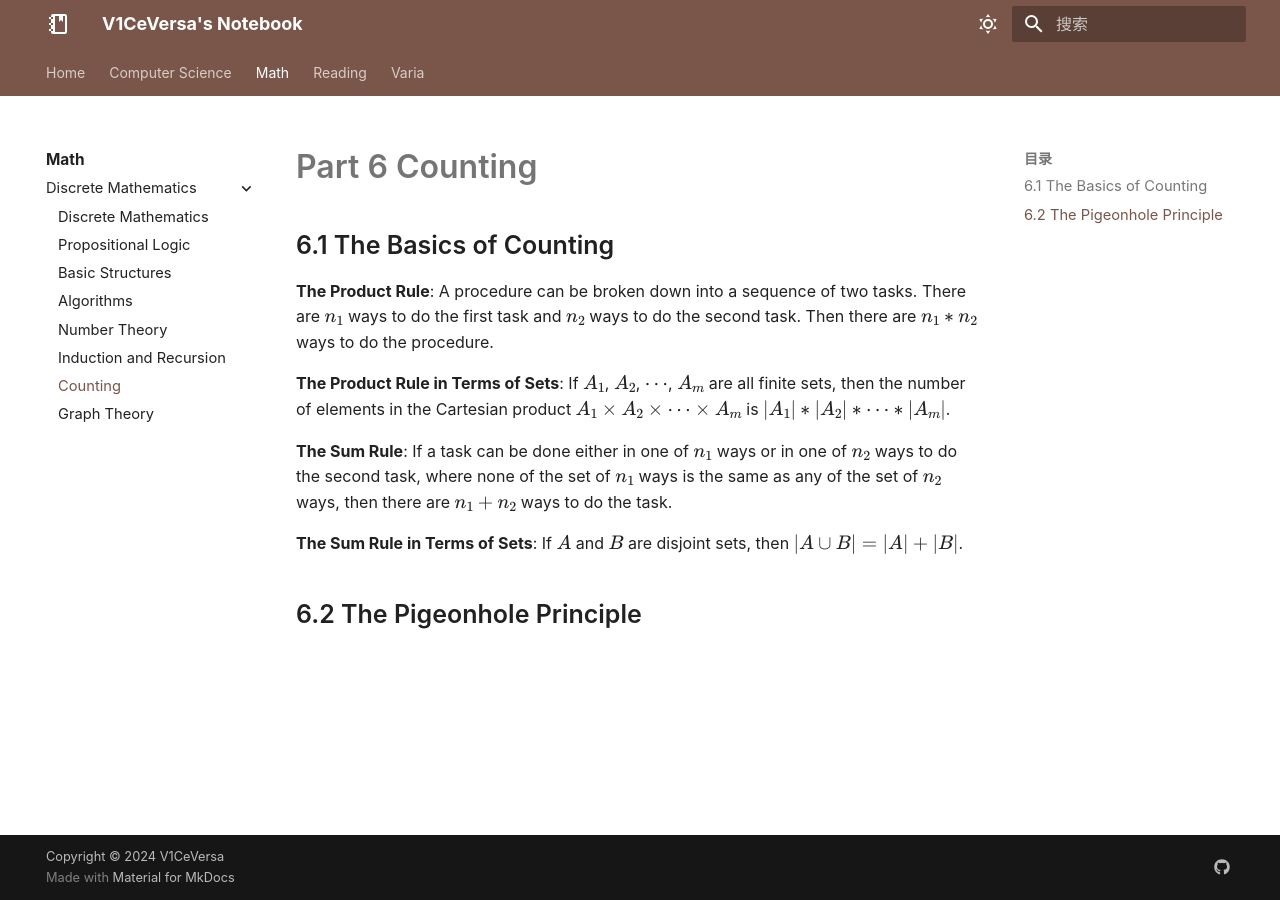
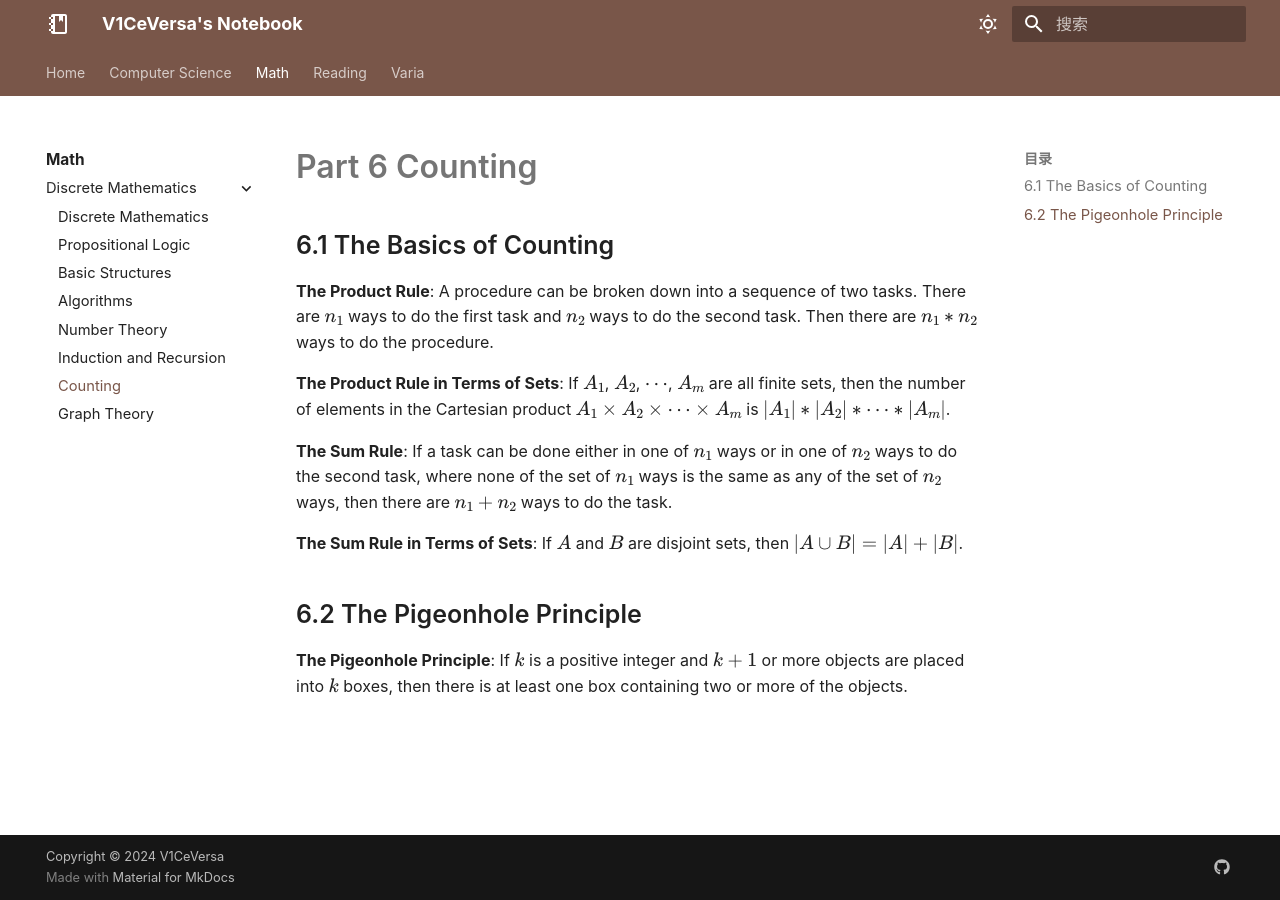
Before and after one commit to V1CeVersaa/V1CeVersaa.github.io, an MkDocs documentation site: the page built from docs/Math/Discrete Mathematics/06 Counting.md, in a window 1280 px wide. Built offline with MkDocs 1.6.1 and Material for MkDocs 9.7.7, drawn with Linux system fonts in a browser that asks for light colours; nearby versions of some CDN libraries; some web fonts are replaced; comment, search, counter and statistics services are not loaded; a style sheet for code colours, icons or effects is not loaded.

Commit message:
docs: test for autoSync ver2

```diff
--- a/docs/Math/Discrete Mathematics/06 Counting.md
+++ b/docs/Math/Discrete Mathematics/06 Counting.md
@@ -11,3 +11,5 @@
 **The Sum Rule in Terms of Sets**: If $A$ and $B$ are disjoint sets, then $|A \cup B| = |A| + |B|$.
 
 ## 6.2 The Pigeonhole Principle
+
+**The Pigeonhole Principle**: If $k$ is a positive integer and $k+1$ or more objects are placed into $k$ boxes, then there is at least one box containing two or more of the objects.
```
